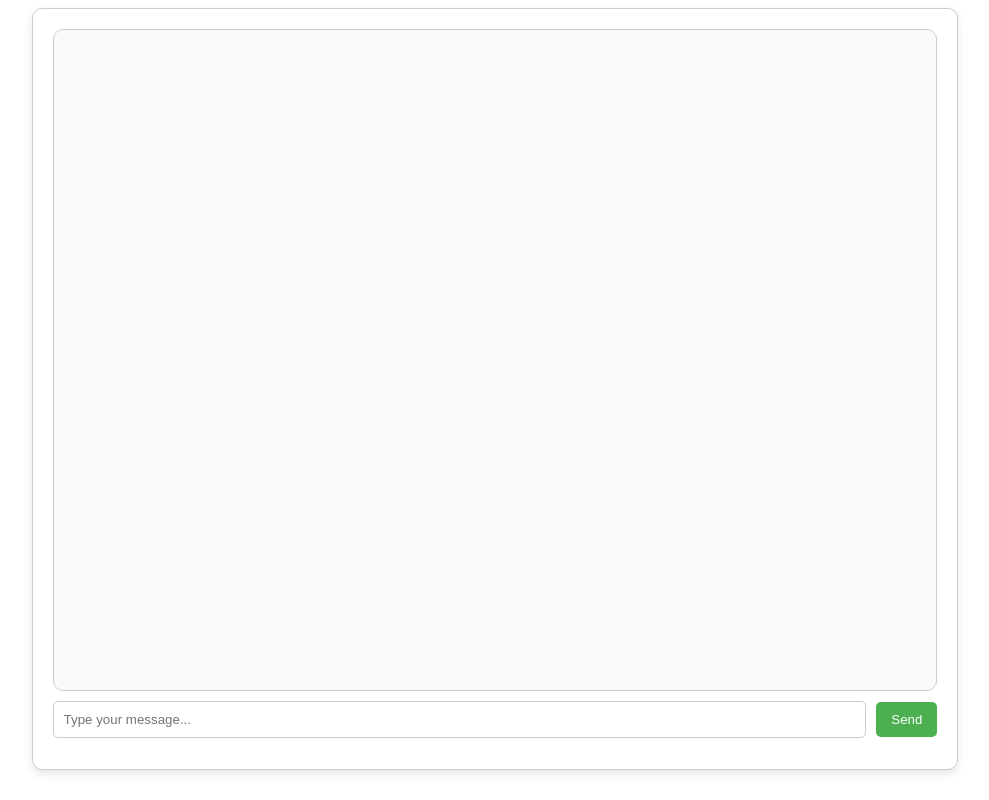
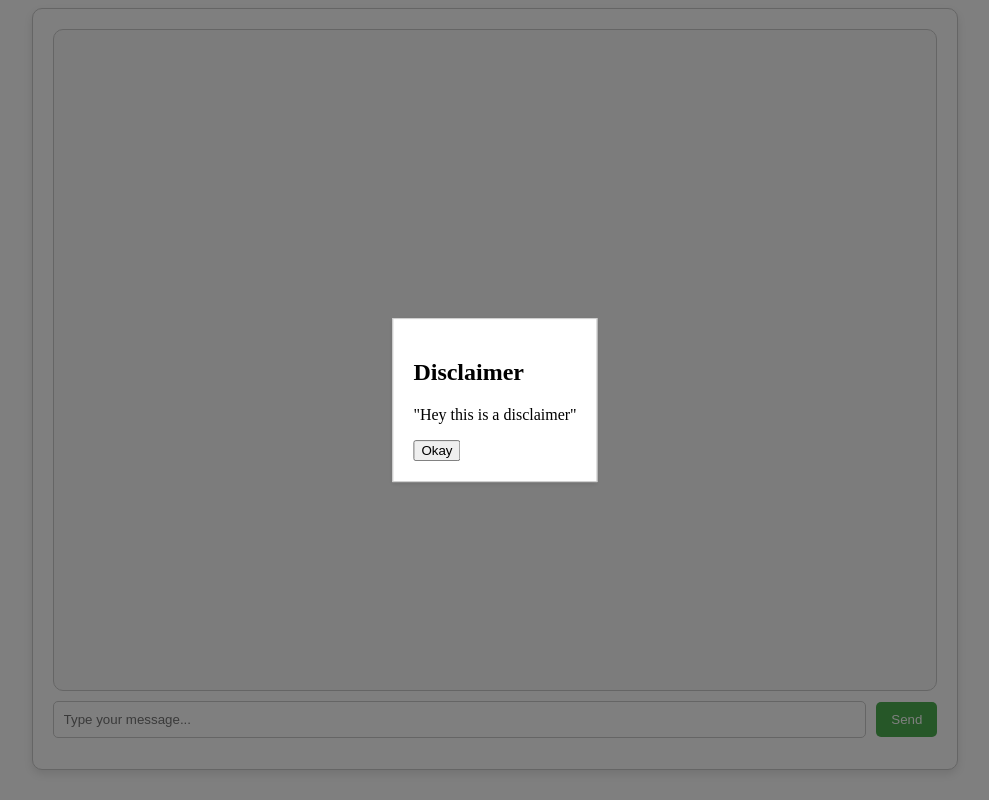
Before and after one commit to thx4nothing/ChatManip, a FastAPI app: template templates/chat_base.html in a window 1280 px wide. Shown: the whole page, without its empty margins (145-1134 px from the left). Run offline with FastAPI, Linux system fonts and the light colour scheme; the template is opened without the code that fills it, so the values that code supplies are empty.

Commit message:
added disclaimer message to the start of the chat. content to be changed/added

```diff
--- a/api_server/chat.py
+++ b/api_server/chat.py
@@ -158,3 +158,8 @@ def get_chat_history(db_session: Session, current_session: ChatSession, persona:
         messages.append({"role": "user", "content": message})
         messages.append({"role": "assistant", "content": db_message.response})
     return messages
+
+
+@router.get("/session/{session_id}/disclaimer")
+async def disclaimer(session_id: str):
+    return "Hey this is a disclaimer"
--- a/static/chat_script.js
+++ b/static/chat_script.js
@@ -25,7 +25,27 @@ document.addEventListener("DOMContentLoaded", function () {
         return first_time;
     }
 
-    let first_time = loadChatHistory();
+    function showModal() {
+        var modal = document.getElementById('disclaimerModal');
+        const session_id = getSessionIdFromUrl()
+
+        fetch(`/session/${session_id}/disclaimer`)
+            .then(response => response.text())
+            .then(data => {
+                var modalContent = document.querySelector('.modal-body');
+                modalContent.innerHTML = "<p>" + data + "</p>";
+            });
+
+        modal.classList.add('is-visible');
+
+        var closeButton = document.getElementById('modalCloseButton');
+        closeButton.addEventListener('click', function () {
+            modal.classList.remove('is-visible');
+        });
+    }
+
+    loadChatHistory();
+    showModal();
 });
 
 // Get DOM elements
--- a/static/chat_style.css
+++ b/static/chat_style.css
@@ -58,3 +58,32 @@
 .bot-message {
     background-color: #d3e0ff;
 }
+
+.modal {
+    display: none;
+    position: fixed;
+    top: 0;
+    left: 0;
+    width: 100%;
+    height: 100%;
+    background-color: rgba(0, 0, 0, 0.5);
+    z-index: 9999;
+}
+
+.modal-dialog {
+    position: absolute;
+    top: 50%;
+    left: 50%;
+    transform: translate(-50%, -50%);
+    background-color: #fff;
+    border: 1px solid #ccc;
+    box-shadow: 0 2px 4px rgba(0, 0, 0, 0.1);
+}
+
+.modal-content {
+    padding: 20px;
+}
+
+.modal.is-visible {
+    display: block;
+}
--- a/templates/chat_base.html
+++ b/templates/chat_base.html
@@ -15,6 +15,21 @@
         <button id="send-button">Send</button>
     </div>
 </div>
+<div id="disclaimerModal" class="modal">
+    <div class="modal-dialog">
+        <div class="modal-content">
+            <header class="modal-header">
+                <h2>Disclaimer</h2>
+            </header>
+            <div class="modal-body">
+                <p>Heyho let's go</p>
+            </div>
+            <footer class="modal-footer">
+                <button id="modalCloseButton" class="pure-button pure-button-primary">Okay</button>
+            </footer>
+        </div>
+    </div>
+</div>
 <script src="../static/chat_script.js"></script>
 </body>
 </html>
```
